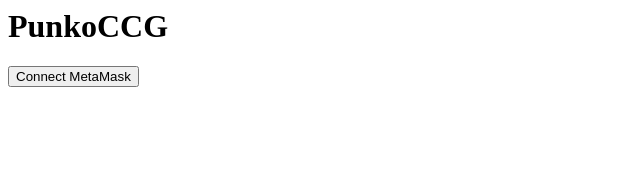
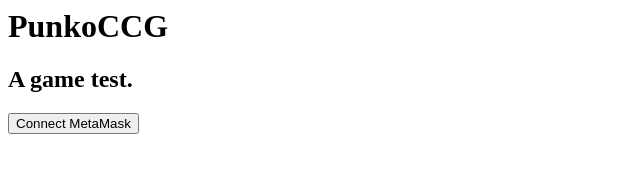
Before and after one commit to CaproneMint/PunkoCCG, a plain HTML site: page index.html in a window 1280 px wide. Shown: the whole page, without its empty margins (0-640 px from the left). Drawn offline with Linux system fonts and the light colour scheme.

Commit message:
Update index.html

```diff
--- a/index.html
+++ b/index.html
@@ -2,6 +2,7 @@
     <head></head>
     <body>
         <h1>PunkoCCG</h1>
+        <h2>A game test.</h2>
         <button onclick="connectWallet()">Connect MetaMask</button>
 
         <script>
```
